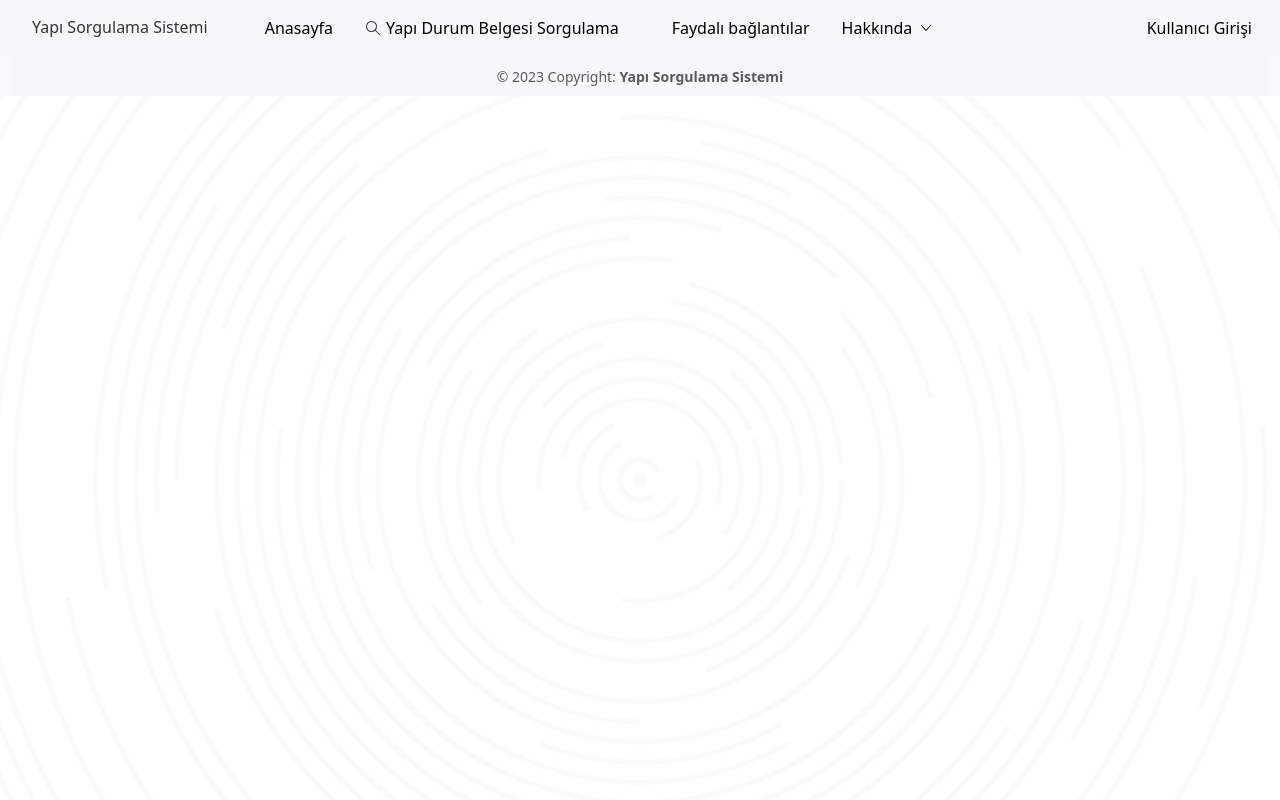
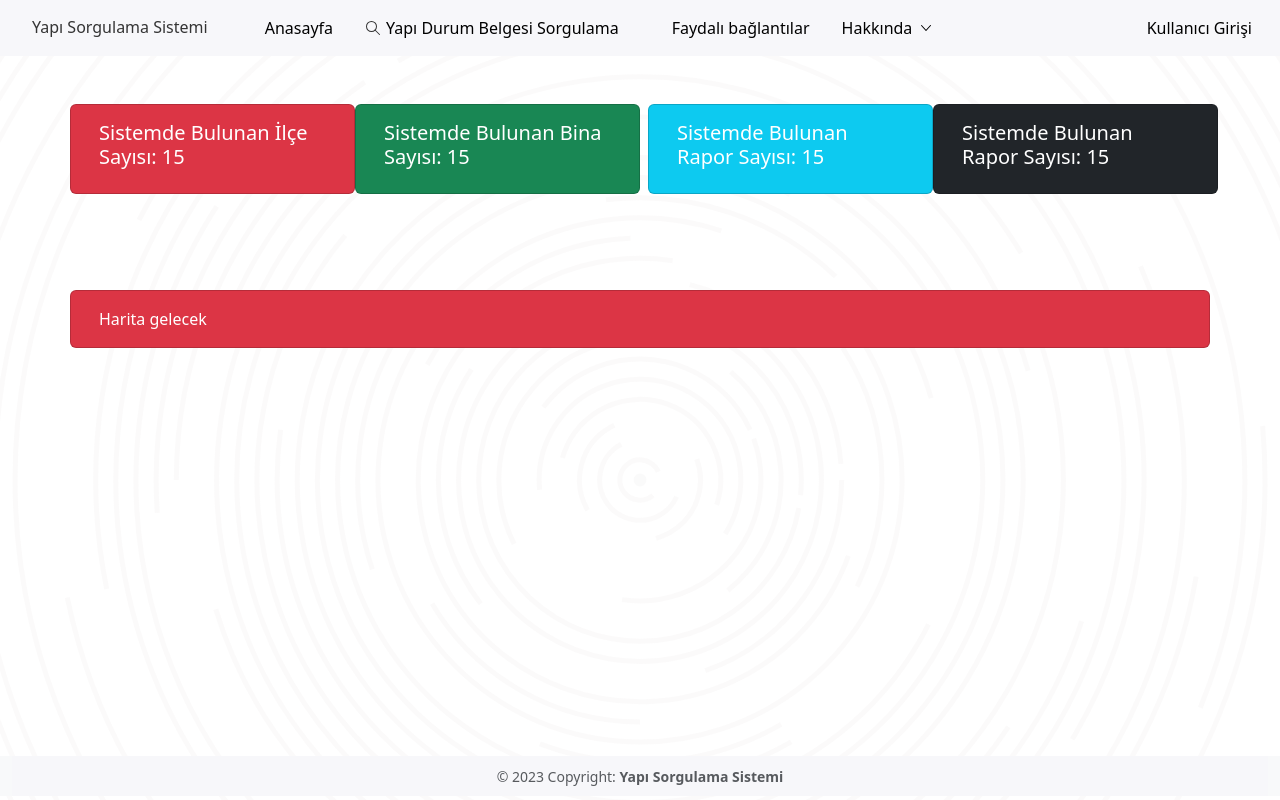
Before and after one commit to emircanfurkanbayendur/arcelik_building_report_frontend, a React (Create React App) app: page /HomePage in a window 1280 px wide. Built offline with nearby package versions, Linux system fonts and the light colour scheme; some icons are missing.

Commit message:
Home Page Designed

```diff
--- /dev/null
+++ b/src/Pages/HomePage/HomePage.jsx
@@ -0,0 +1,95 @@
+import { useState } from "react";
+import { Container, Row, Col, Card } from "react-bootstrap";
+//import { Map } from '../../components/Map/Map';
+
+
+function HomePage() {
+  return (
+    <div>
+      <Container style={{ minHeight: window.visualViewport.height - 100 }}>
+        <Row>
+          <Col md={12} lg={3}>
+            <Row className="mt-5">
+              <Card
+                bg="danger"
+                key="danger"
+                text="white"
+                style={{ width: "18rem" }}
+                className=""
+              >
+                <Card.Body>
+                  <Card.Title> Sistemde Bulunan İlçe Sayısı: 15 </Card.Title>
+                </Card.Body>
+              </Card>
+            </Row>
+          </Col>
+          <Col md={12} lg={3}>
+            <Row className="mt-5">
+              <Card
+                bg="success"
+                key="success"
+                text="white"
+                style={{ width: "18rem" }}
+                className=""
+              >
+                <Card.Body>
+                  <Card.Title> Sistemde Bulunan Bina Sayısı: 15 </Card.Title>
+                </Card.Body>
+              </Card>
+            </Row>
+          </Col>
+          <Col md={12} lg={3} >
+            <Row>
+              <Card
+                bg="info"
+                key="info"
+                text="white"
+                style={{ width: "18rem" }}
+                className="mb-5 mt-5 mx-2"
+              >
+                <Card.Body>
+                  <Card.Title> Sistemde Bulunan Rapor Sayısı: 15 </Card.Title>
+                </Card.Body>
+              </Card>
+            </Row>
+          </Col>
+          <Col md={12} lg={3} >
+            <Row>
+              <Card
+                bg="dark"
+                key="dark"
+                text="white"
+                style={{ width: "18rem" }}
+                className="mb-5 mt-5 mx-2"
+              >
+                <Card.Body>
+                  <Card.Title> Sistemde Bulunan Rapor Sayısı: 15 </Card.Title>
+                </Card.Body>
+              </Card>
+            </Row>
+          </Col>
+        </Row>
+        <Row>
+          <Col md={12} lg={12}>
+            <Row className="mt-5">
+              <Card
+                bg="danger"
+                key="danger"
+                text="white"
+                style={{ width: "81rem" }}
+                className=""
+              >
+                <Card.Body>
+                  Harita gelecek
+
+                </Card.Body>
+              </Card>
+            </Row>
+          </Col>
+        </Row>
+      </Container>
+    </div>
+  );
+}
+
+export default HomePage;
--- a/src/components/NavigationBar/NavigationBar.jsx
+++ b/src/components/NavigationBar/NavigationBar.jsx
@@ -28,7 +28,7 @@ const NavigationBar = ({ onSelect, activeKey, ...props }) => {
                     <Col className="d-none d-lg-block">
                         <Nav onSelect={onSelect} activeKey={activeKey}>
                             <Nav.Item eventKey="1" icon={<HomeIcon />}>
-                                <Link to="/" style={linkStyle}>
+                                <Link to="/HomePage" style={linkStyle}>
                                     Anasayfa
                                 </Link>
                             </Nav.Item>
--- a/src/index.js
+++ b/src/index.js
@@ -18,7 +18,8 @@ import Project from './Pages/Project/Project';
 import NavigationBar from './components/NavigationBar/NavigationBar';
 import Footer from './components/Footer/Footer';
 import DocumentInquiry from './Pages/DocumentInquiry/DocumentInquiry';
-import Home from './Pages/Home/Home';
+import Home from './Pages/HomePage/HomePage';
+import HomePage from './Pages/HomePage/HomePage';
 
 const root = ReactDOM.createRoot(document.getElementById('root'));
 root.render(
@@ -30,7 +31,7 @@ root.render(
             <BrowserRouter>
                 <NavigationBar />
                 <Routes>
-                    <Route path="/" element={<Home />} />
+                    <Route path="/HomePage" element={<HomePage />} />
                     <Route path="/auth" element={<Auth />} />
                     <Route
                         path="/documentinquiry"
```
Also changed, not shown: src/components/Map/Map.jsx (+16 -16 lines).
